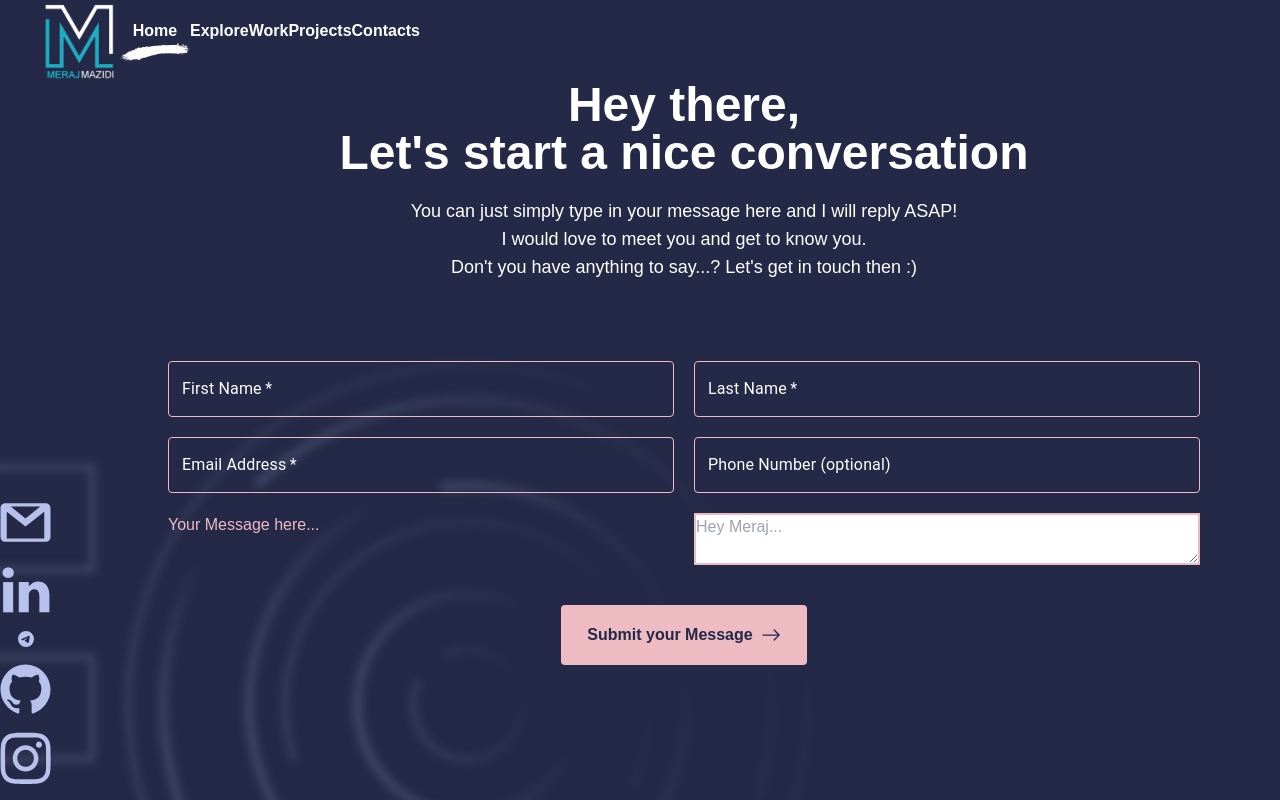
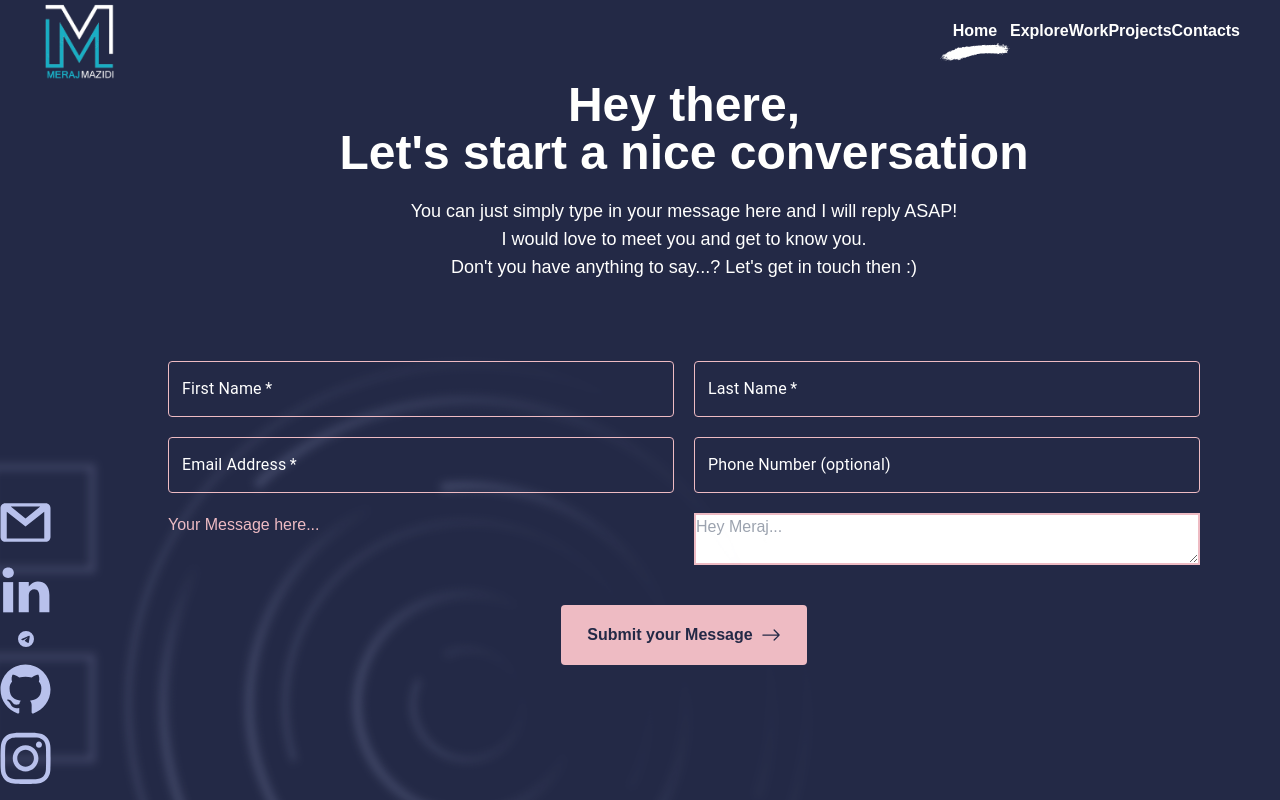
Before and after one commit to Meraj-Mazidi/Meraj-Portfolio, a Next.js app: page /connect in a window 1280 px wide. Shown: the top 800 px of the page. Built offline with nearby package versions, Linux system fonts and the light colour scheme.

Commit message:
fix-test

```diff
--- a/Components/ContactNav.jsx
+++ b/Components/ContactNav.jsx
@@ -31,7 +31,7 @@ const socialBarData = [
 
 const ContactNav = () => {
   return (
-    <div className="bg-transparent w-20 fixed bottom-0 left-0 z-50 h-fit lg:h-full hidden lg:block">
+    <div className="bg-transparent w-20 fix-position bottom-0 left-0 z-50 h-fit lg:h-full hidden lg:block">
       <div className="absolute bottom-0">
         <div className="w-full flex flex-col justify-center items-center pl-4 gap-4">
           {/* Social Icons */}
--- a/Components/LineText.jsx
+++ b/Components/LineText.jsx
@@ -4,7 +4,7 @@ const LineText = ({ text }) => {
   return (
     <span className="flex items-center gap-2 -mb-5">
       {/* <div className="!h-[0.6px] !w-28 !bg-white" /> */}
-      <div className="!w-28 !border" />
+      <div className="line" />
       <p className="text-pink text-base">{text}</p>
     </span>
   );
--- a/Components/Navbar.jsx
+++ b/Components/Navbar.jsx
@@ -62,8 +62,8 @@ const Navbar = () => {
   }
 
   return (
-    <nav className=" bg-[rgba(43,45,66,0.3)] backdrop-blur-[10px] base-blur sticky top-0 z-[9999]">
-      <div className="flex items-center !justify-between h-28 transition-all duration-500 lg:!container xl:mx-auto px-10 xl:pl-32">
+    <nav className="bg-[rgba(43,45,66,0.3)] backdrop-blur-[10px] base-blur sticky-position top-0 z-[9999]">
+      <div className="flex items-center h-28 transition-all duration-500 lg:!container xl:mx-auto px-10 xl:pl-32 justify-between bt">
         <Link href="/">
           <img
             src={"/logo-blue-bg-2.png"}
--- a/sections/Header.jsx
+++ b/sections/Header.jsx
@@ -47,7 +47,7 @@ const Header = () => {
         <LineText text="Who is He?" />
 
         <h1 className="text-white text-7xl font-extrabold w-[80%]">
-          Meraj Mazidii
+          Meraj Mazidi
         </h1>
 
         <p className="md:w-[80%] text-violet text-base font-medium font-poppins">
--- a/styles/globals.css
+++ b/styles/globals.css
@@ -74,3 +74,20 @@ body {
 input {
   background-color: transparent !important;
 }
+
+.sticky-position {
+  position: sticky !important;
+}
+
+.fix-position {
+  position: fixed !important;
+}
+
+.bt {
+  justify-content: space-between !important;
+}
+
+.line {
+  width: 112px;
+  border: 1px solid white;
+}
```
